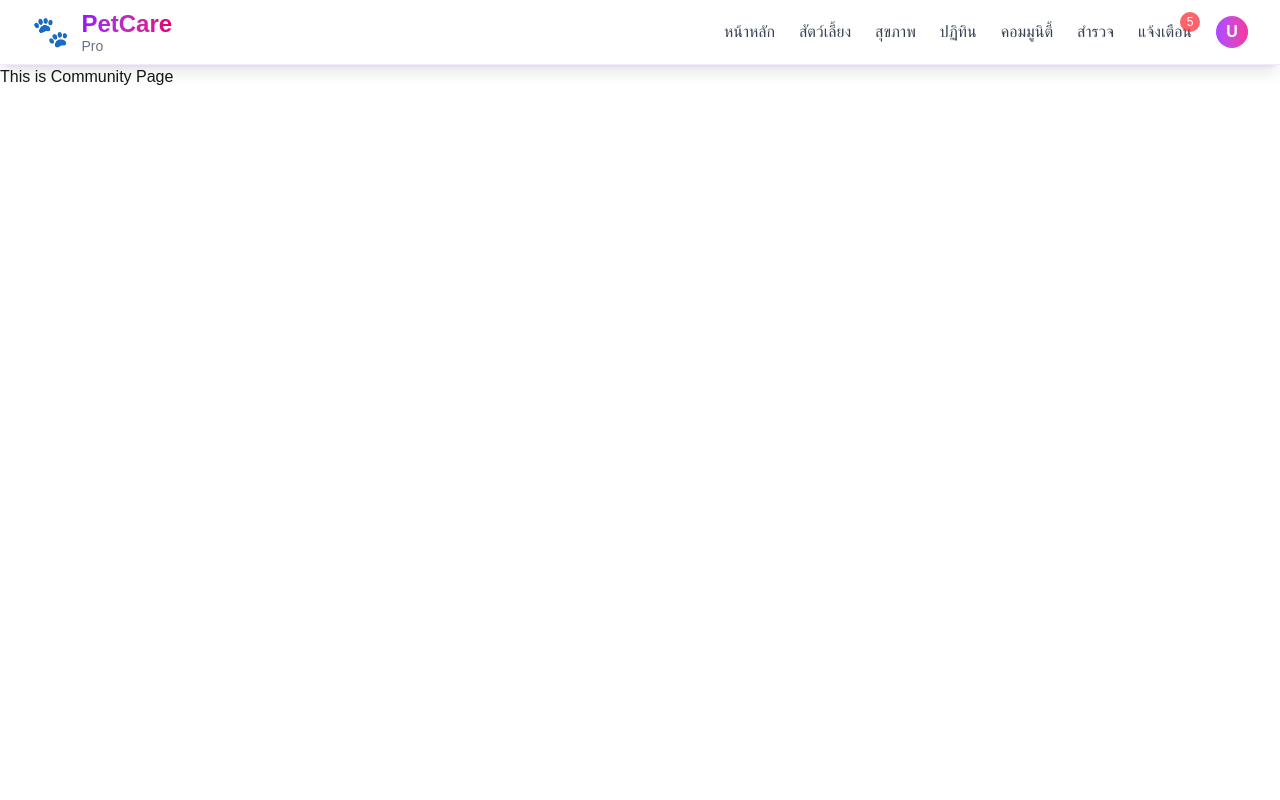
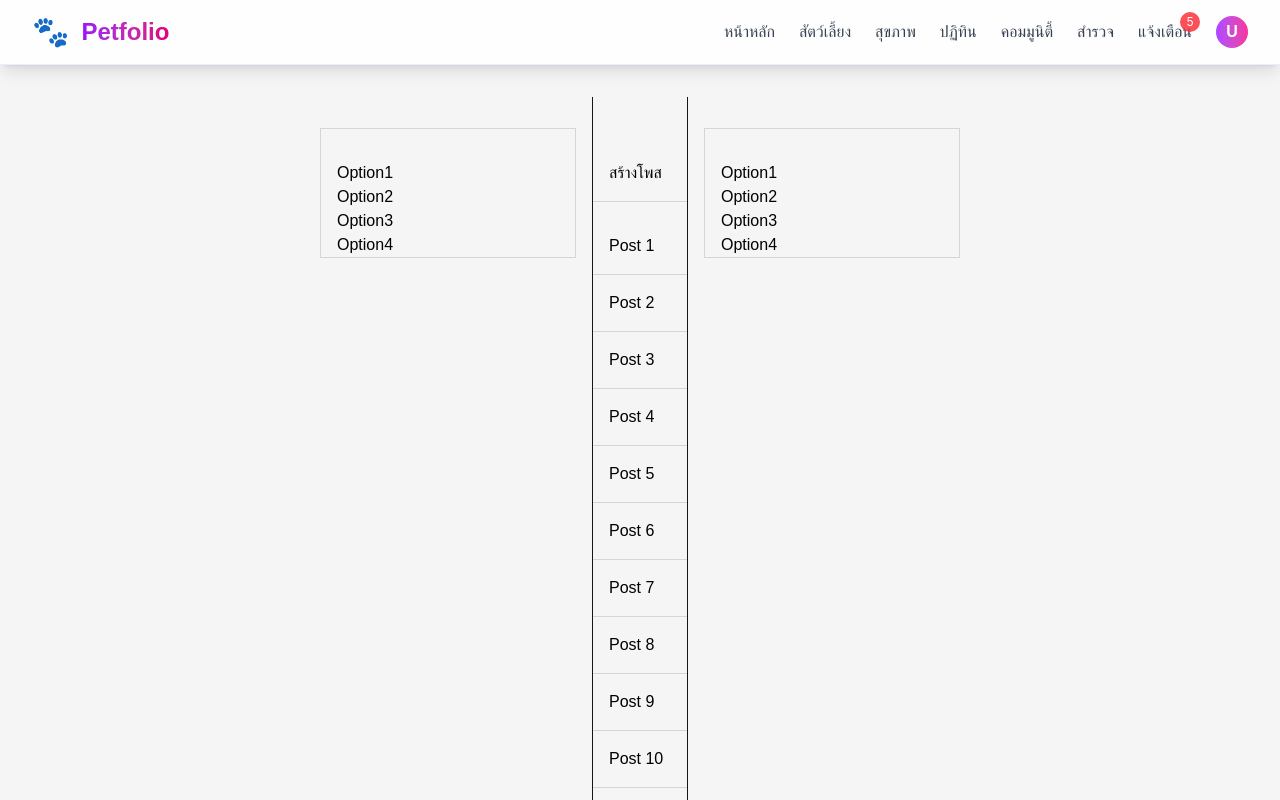
Before and after one commit to JengCharat/petfolio, a Next.js app in the folder nextjs/petfolio_nextjs/: page /community in a window 1280 px wide. Shown: the top 800 px of the page. Built offline with nearby package versions, Linux system fonts and the light colour scheme.

Commit message:
1stCommit
-AddNodemonInExpress
-ChangeWebNameInNavComponent
-AddBGwhiteInSomePage
-CreateCommunityPage
-CommunityPageLayout

```diff
--- a/nextjs/petfolio_nextjs/app/community/page.tsx
+++ b/nextjs/petfolio_nextjs/app/community/page.tsx
@@ -5,8 +5,57 @@ import Navbar from "../components/Navbar";
 export default function Community(){
     return (
         <>
-        <Navbar/>
-        <h1>This is Community Page</h1>
+    <div className="flex flex-col min-h-screen w-full bg-[#f5f5f5]">
+  <Navbar />
+
+  <div className=" flex px-80 gap-4 items-start mt-8">
+    {/* Left Sidebar */}
+    <div className="border w-64  border-gray-300 px-4 pt-8 sticky top-32 self-start">
+      <p className="text-black">Option1</p>
+      <p className="text-black">Option2</p>
+      <p className="text-black">Option3</p>
+      <p className="text-black">Option4</p>
+    </div>
+
+    {/* Center Column */}
+    <div className="flex-1 flex flex-col space-y-4 border-l border-r">
+      {/* Create Post */}
+      <div className=" border-b border-gray-300 pt-12 w-full ">
+        {/* ช่องสร้างโพส */}
+        <div className="p-4 text-black">
+            สร้างโพส
+        </div>
+      </div>
+
+      {/* FEED */}
+      <div className="  rounded-lg  w-full">
+        {[...Array(20)].map((_, i) => (
+          <div key={i} className=" border-b border-gray-300 p-4 text-black">
+            Post {i + 1}
+          </div>
+        ))}
+      </div>
+    </div>
+
+    {/* Right Sidebar */}
+    <div className="border w-64  border-gray-300 px-4 pt-8 sticky top-32 self-start">
+      <p className="text-black">Option1</p>
+      <p className="text-black">Option2</p>
+      <p className="text-black">Option3</p>
+      <p className="text-black">Option4</p>
+    </div>
+  </div>
+</div>
+
+
+
+
+
+
+
+
+
+
 
 
 
--- a/nextjs/petfolio_nextjs/app/components/Navbar.tsx
+++ b/nextjs/petfolio_nextjs/app/components/Navbar.tsx
@@ -21,9 +21,9 @@ export default function Navbar() {
             <div className="text-3xl">🐾</div>
             <div>
               <span className="text-2xl font-bold bg-gradient-to-r from-purple-600 to-pink-600 bg-clip-text text-transparent">
-                PetCare
+                Petfolio
               </span>
-              <span className="text-sm text-gray-500 block -mt-1">Pro</span>
+
             </div>
           </div>
 
--- a/nextjs/petfolio_nextjs/app/login/page.tsx
+++ b/nextjs/petfolio_nextjs/app/login/page.tsx
@@ -21,11 +21,12 @@ export default function Login() {
   };
 
   return (
-    <div>
-        <Navbar/>
-      <input placeholder="Email" value={email} onChange={e => setEmail(e.target.value)} />
-      <input placeholder="Password" type="password" value={password} onChange={e => setPassword(e.target.value)} />
-      <button onClick={handleLogin}>Login</button>
+
+    <div className="flex flex-col  min-h-screen  bg-[#f5f5f5]">
+      <Navbar/>
+      <input className="text-black border m-4" placeholder="Email" value={email} onChange={e => setEmail(e.target.value)} />
+      <input className="text-black border m-4" placeholder="Password" type="password" value={password} onChange={e => setPassword(e.target.value)} />
+      <button className="text-black border m-4" onClick={handleLogin}>Login</button>
     </div>
   );
 }
--- a/nextjs/petfolio_nextjs/app/pet/page.tsx
+++ b/nextjs/petfolio_nextjs/app/pet/page.tsx
@@ -252,7 +252,7 @@ const deletePet = async (petId: string) => {
 
     return (
         <><Navbar />
-            <div className="max-w-7xl mx-auto px-4 sm:px-6 lg:px-8 py-8">
+            <div className=" min-h-screen mx-auto px-4 sm:px-6 lg:px-8 py-8 bg-[#f5f5f5]">
                 {/* Header */}
                 <div className="flex justify-between items-center mb-8">
                     <h2 className="text-3xl font-bold text-gray-800">สัตว์เลี้ยงของฉัน</h2>
--- a/nextjs/petfolio_nextjs/app/register/page.tsx
+++ b/nextjs/petfolio_nextjs/app/register/page.tsx
@@ -39,31 +39,31 @@ const handleRegister = async () => {
 
 
   return (
-    <div className="flex flex-col items-center justify-center min-h-screen p-4">
-      <h1 className="text-2xl font-bold mb-4">Register</h1>
+    <div className="flex flex-col items-center justify-center min-h-screen p-4 bg-[#f5f5f5]">
+      <h1 className="text-2xl font-bold mb-4 text-black">Register</h1>
       <input
-        className="border p-2 mb-2 w-64"
+        className="border p-2 mb-2 w-64 text-black"
         placeholder="Username"
         type="text"
         value={username}
         onChange={(e) => setUsername(e.target.value)}
       />
       <input
-        className="border p-2 mb-2 w-64"
+        className="border p-2 mb-2 w-64 text-black"
         placeholder="Email"
         type="email"
         value={email}
         onChange={(e) => setEmail(e.target.value)}
       />
       <input
-        className="border p-2 mb-2 w-64"
+        className="border p-2 mb-2 w-64 text-black"
         placeholder="Password"
         type="password"
         value={password}
         onChange={(e) => setPassword(e.target.value)}
       />
       <input
-        className="border p-2 mb-4 w-64"
+        className="border p-2 mb-4 w-64 text-black"
         placeholder="Confirm Password"
         type="password"
         value={confirmPassword}
```
Also changed, not shown: 2 other files (tests, documents, lock files or other folders).
